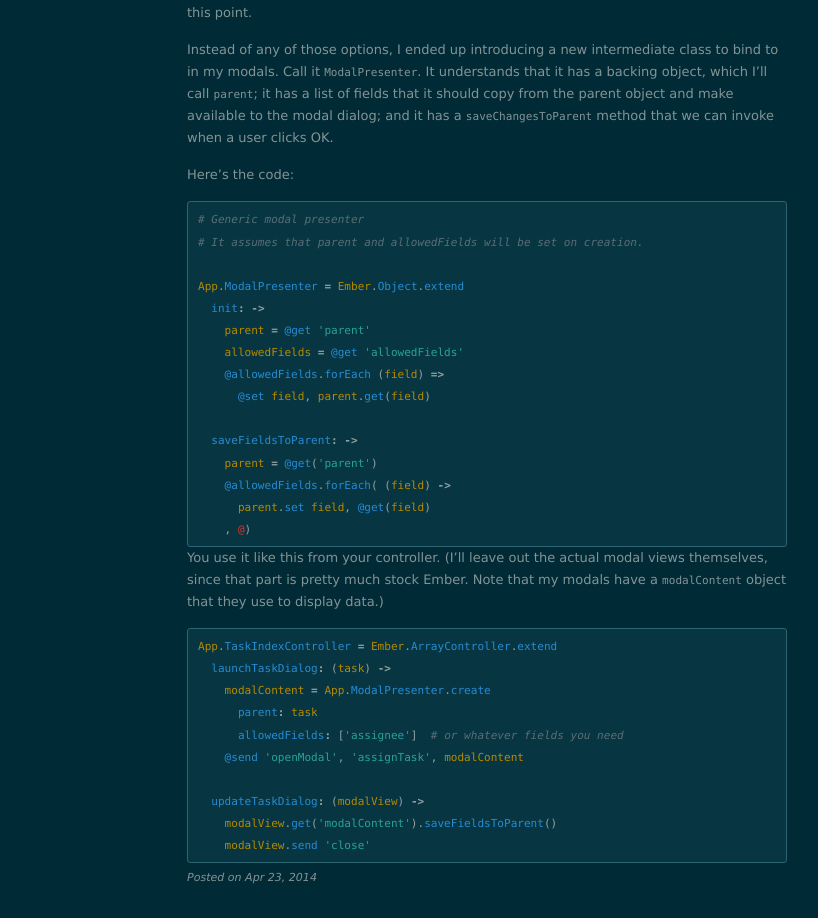
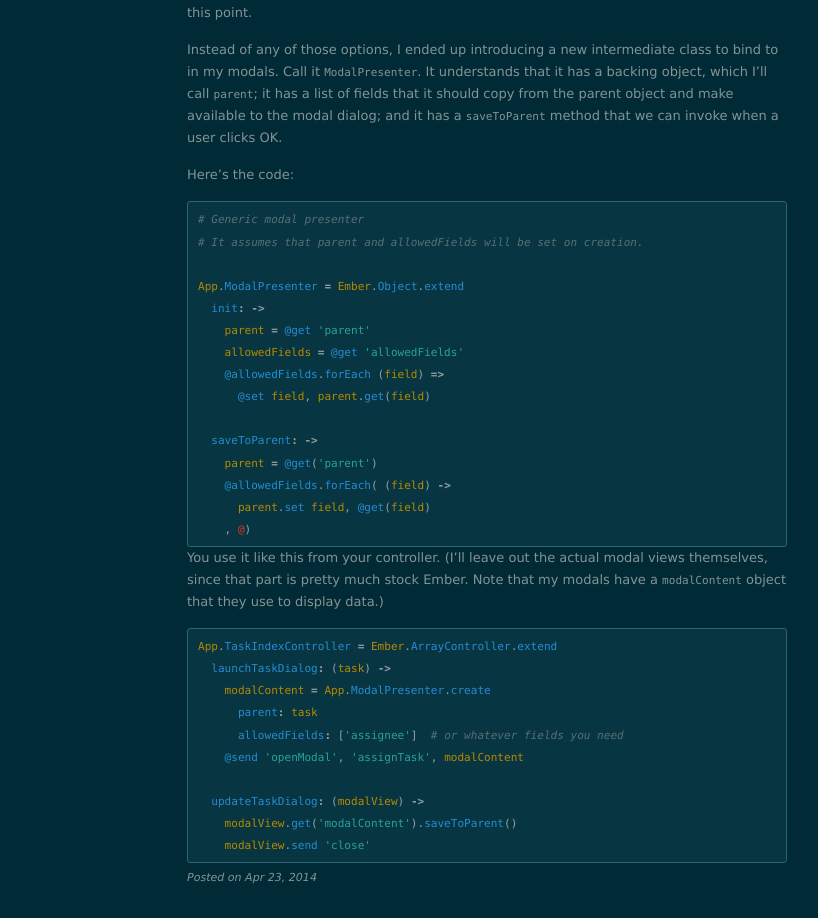
Before and after one commit to decasia/decasia.github.io, a Jekyll site: the page built from _posts/2014-04-23-modal-presenter-objects.md, in a window 1280 px wide. Shown: the part 842-1760 px from the top of the page, without its empty margins (153-971 px from the left). Built offline with Jekyll 4.4.1, drawn with Linux system fonts in a browser that asks for light colours; nearby versions of some CDN libraries.

Commit message:
Function naming consistency

```diff
--- a/_posts/2014-04-23-modal-presenter-objects.md
+++ b/_posts/2014-04-23-modal-presenter-objects.md
@@ -15,7 +15,7 @@ But what if you want to have a cancel button on your modal that aborts the local
 
 There are various ways you can do this. You can use the [rollback](http://emberjs.com/api/data/classes/DS.Model.html#method_rollback) method from Ember Data to handle a cancel button, but it's not really the right tool for the job, because it rolls back *all* changes to your `record`, not just the ones made most recently in a modal dialog. You can make a duplicate of `record` and bind the modal to that, but then you would need to figure out how to merge your changes back to `record` when the user clicks OK. You could wish for more intricate versioning or undo features... but those aren't really built into Ember Data at this point.
 
-Instead of any of those options, I ended up introducing a new intermediate class to bind to in my modals. Call it `ModalPresenter`. It understands that it has a backing object, which I'll call `parent`; it has a list of fields that it should copy from the parent object and make available to the modal dialog; and it has a `saveChangesToParent` method that we can invoke when a user clicks OK.
+Instead of any of those options, I ended up introducing a new intermediate class to bind to in my modals. Call it `ModalPresenter`. It understands that it has a backing object, which I'll call `parent`; it has a list of fields that it should copy from the parent object and make available to the modal dialog; and it has a `saveToParent` method that we can invoke when a user clicks OK.
 
 Here's the code:
 
@@ -30,7 +30,7 @@ App.ModalPresenter = Ember.Object.extend
     @allowedFields.forEach (field) =>
       @set field, parent.get(field)
 
-  saveFieldsToParent: ->
+  saveToParent: ->
     parent = @get('parent')
     @allowedFields.forEach( (field) ->
       parent.set field, @get(field)
@@ -48,6 +48,6 @@ App.TaskIndexController = Ember.ArrayController.extend
     @send 'openModal', 'assignTask', modalContent
 
   updateTaskDialog: (modalView) ->
-    modalView.get('modalContent').saveFieldsToParent()
+    modalView.get('modalContent').saveToParent()
     modalView.send 'close'
 {% endhighlight %}
```
